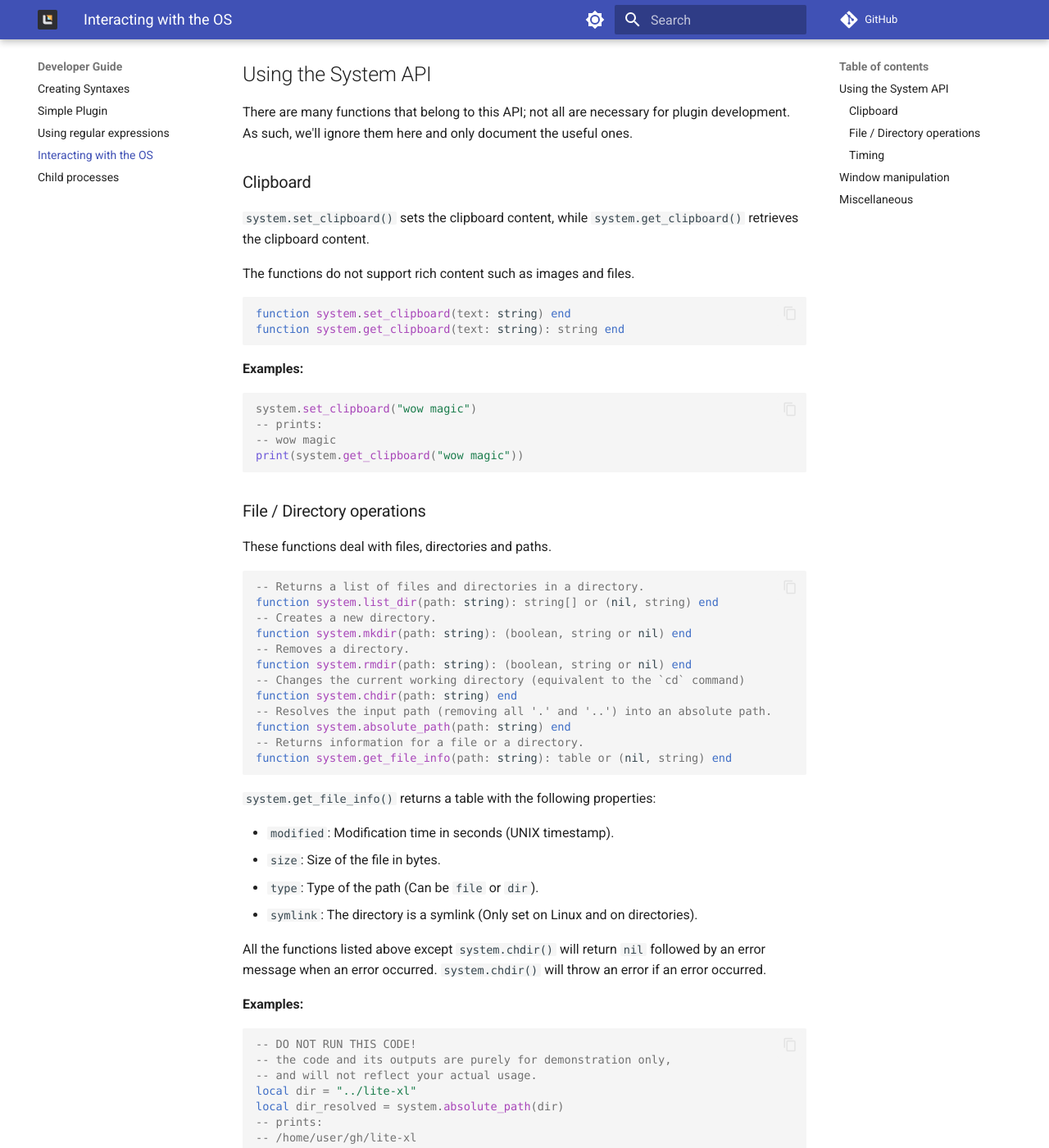
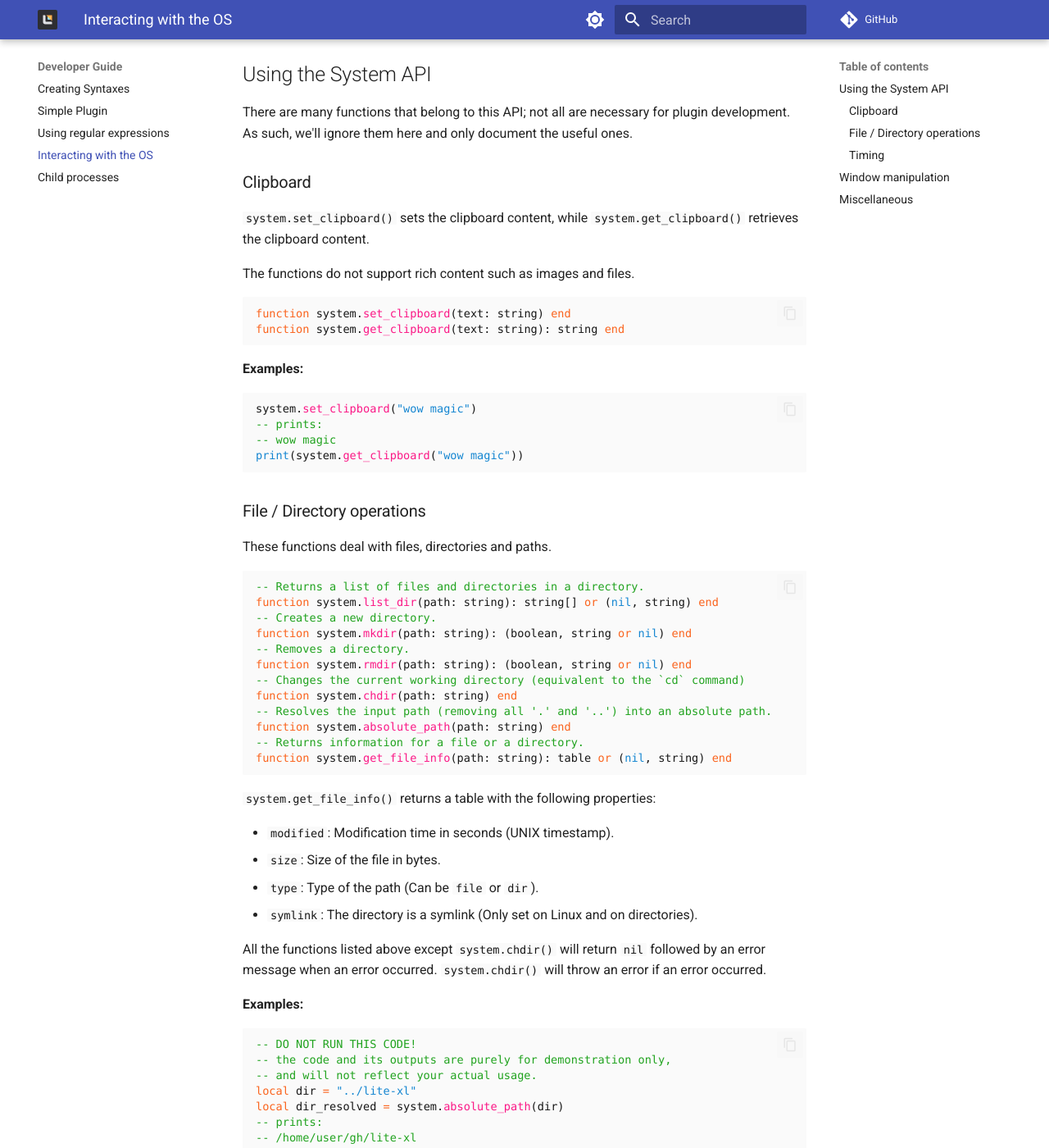
Before and after one commit to lite-xl/lite-xl.github.io, an MkDocs documentation site: the page built from docs/developer-guide/interacting-with-the-os.md, in a window 1280 px wide and 1400 px high, scrolled down 220 px. Shown: the whole window at 82% size. Built offline with MkDocs 1.6.1 and Material for MkDocs 9.7.7, drawn with Linux system fonts in a browser that asks for light colours; some web fonts are replaced; comment, search, counter and statistics services are not loaded; the version menu is left out.

Commit message:
change code highlight to match lite xl

```diff
--- a/docs/stylesheets/extra.css
+++ b/docs/stylesheets/extra.css
@@ -6,3 +6,61 @@
   --md-text-font: "Roboto";
   --md-code-font: "Roboto Mono";
 }
+
+/* extend themes to have our highlighting theme (default) */
+[data-md-color-scheme="slate"] {
+  --md-code-fg-color:             hsla(40,   9%, 89%, 1); /* normal */
+  --md-code-bg-color:             hsla(240,  4%, 19%, 1); /* background */
+
+  --md-code-hl-color:             hsla(#{hex2hsl($clr-yellow-a200)}, 0.5);
+  --md-code-hl-number-color:      hsla(31, 100%, 65%, 1); /* number */
+  --md-code-hl-special-color:     hsla(353, 89%, 71%, 1); /* keyword2 */
+  --md-code-hl-function-color:    hsla(197, 91%, 78%, 1); /* function */
+  --md-code-hl-constant-color:    hsla(31, 100%, 65%, 1); /* literal */
+  --md-code-hl-keyword-color:     hsla(318, 64%, 72%, 1); /* keyword */
+  --md-code-hl-string-color:      hsla(42,  91%, 66%, 1); /* string */
+  --md-code-hl-name-color:        var(--md-code-fg-color);
+  --md-code-hl-operator-color:    hsla(197, 91%, 78%, 1); /* operator */
+  --md-code-hl-punctuation-color: var(--md-code-fg-color);
+  --md-code-hl-comment-color:     hsla(210,  4%, 42%, 1); /* comment */
+  --md-code-hl-generic-color:     var(--md-default-fg-color--light);
+  --md-code-hl-variable-color:    var(--md-code-fg-color);
+}
+
+/* extend slate to have our syntax highlighting theme (summer) */
+[data-md-color-scheme="default"] {
+  --md-code-fg-color:             hsla(0,    0%,  9%, 1); /* normal */
+  --md-code-bg-color:             hsla(0,    0%, 98%, 1); /* background */
+
+  --md-code-hl-color:             hsla(#{hex2hsl($clr-yellow-a200)}, 0.5);
+  --md-code-hl-number-color:      hsla(204, 82%, 45%, 1); /* number */
+  --md-code-hl-special-color:     hsla(331, 97%, 54%, 1); /* keyword2 */
+  --md-code-hl-function-color:    hsla(331, 97%, 54%, 1); /* function */
+  --md-code-hl-constant-color:    hsla(204, 82%, 45%, 1); /* literal */
+  --md-code-hl-keyword-color:     hsla(19,  96%, 55%, 1); /* keyword */
+  --md-code-hl-string-color:      hsla(204, 82%, 45%, 1); /* string */
+  --md-code-hl-name-color:        var(--md-code-fg-color);
+  --md-code-hl-operator-color:    hsla(19,  96%, 55%, 1); /* operator */
+  --md-code-hl-punctuation-color: var(--md-code-fg-color);
+  --md-code-hl-comment-color:     hsla(119, 68%, 38%, 1); /* comment */
+  --md-code-hl-generic-color:     var(--md-default-fg-color--light);
+  --md-code-hl-variable-color:    var(--md-code-fg-color);
+}
+
+/* override some color choices for the highlight */
+.highlight .nc {
+  /** Name.Class */
+  color: var(--md-code-fg-color);
+}
+.highlight .ow {
+  /** Operator.Word */
+  color: var(--md-code-hl-keyword-color);
+}
+.highlight .kt {
+  /** Keyword.Type */
+  color: var(--md-code-hl-special-color);
+}
+.highlight .kc {
+  /** Keyword.Constant */
+  color: var(--md-code-hl-constant-color);
+}
```
